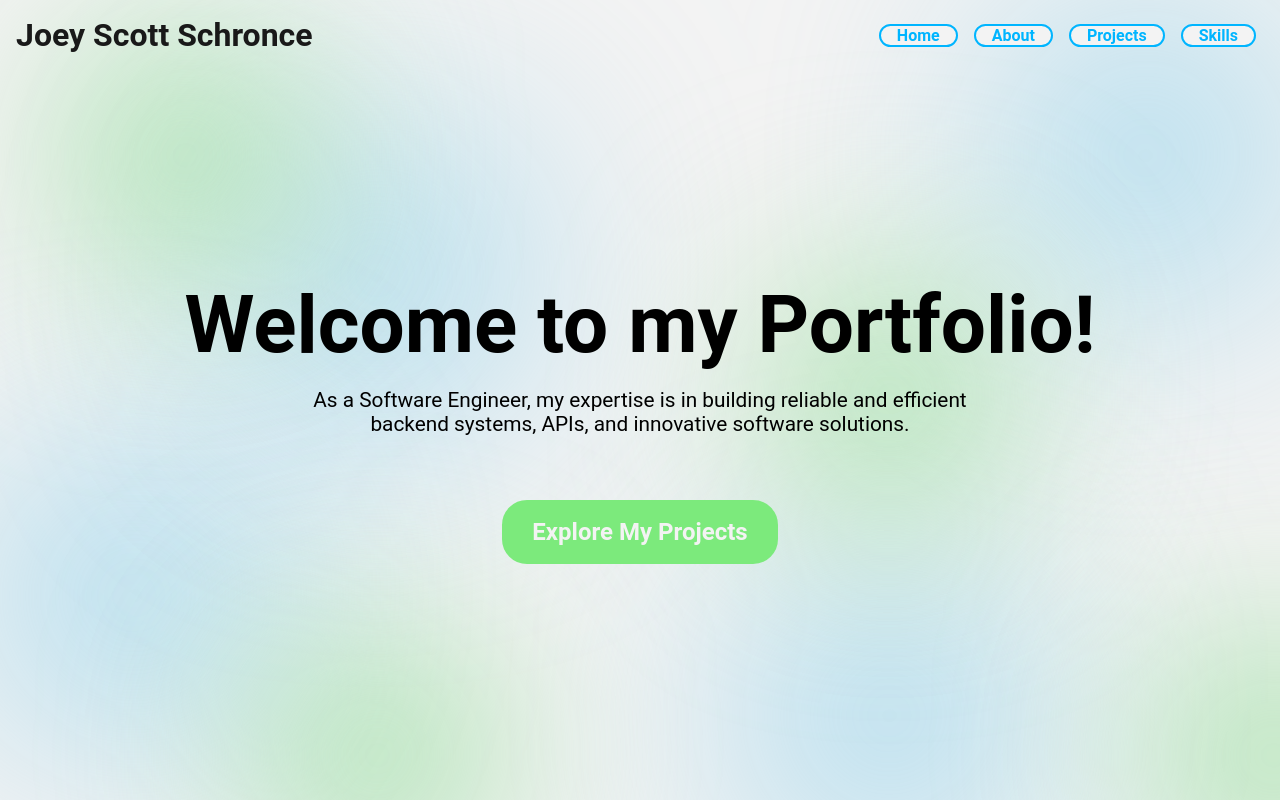
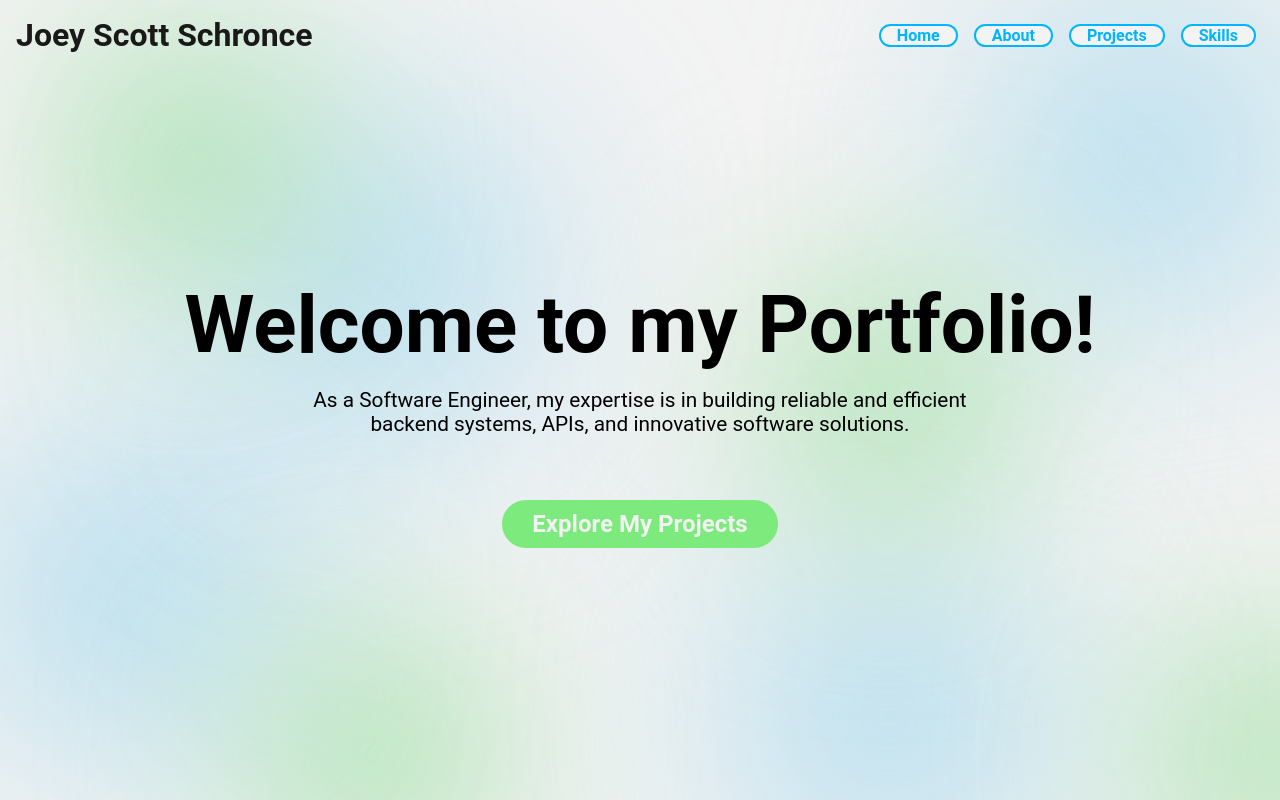
Before and after one commit to JoeyScottSchronce/JoeyScottSchronce.github.io, a React (Vite) app: page / in a window 1280 px wide. Built offline with nearby package versions, Linux system fonts and the light colour scheme.

Commit message:
updated css

```diff
--- a/src/Components/HeroSection/HeroSection.css
+++ b/src/Components/HeroSection/HeroSection.css
@@ -40,7 +40,7 @@
 .third-sub {
     background-color: var(--primary-color);
     color: var(--light-base);
-    padding: 1rem;
+    padding: 0.5rem 1rem 0.5rem 1rem;
     font-size: 1.5rem;
     border: 2px solid var(--primary-color);
     border-radius: 25px;
```
